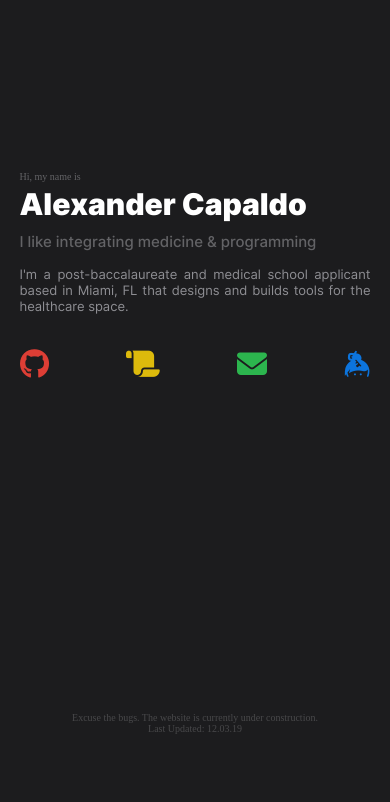
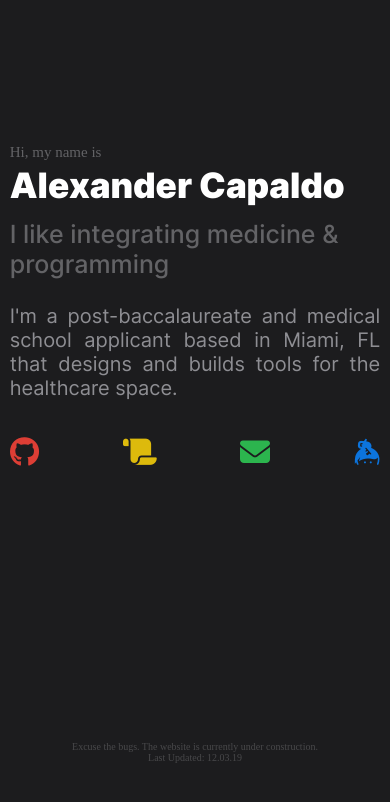
Before and after one commit to capaldo/capaldo.github.io, a Jekyll site: the page built from index.md, in a window 390 px wide. Shown: the top 802 px of the page. Built offline with Jekyll 4.4.1, drawn with Linux system fonts in a browser that asks for light colours; nearby versions of some CDN libraries; some web fonts are replaced.

Commit message:
increase mobile font

```diff
--- a/css/base.css
+++ b/css/base.css
@@ -199,7 +199,7 @@ body {
 }
 
 .homeText {
-    width: 70vw;
+    width: 50vw;
     margin: 0 auto;
 }
 
--- a/css/mobile.css
+++ b/css/mobile.css
@@ -6,7 +6,23 @@
   }
 
   .homeText {
-      width: 90vw;
+      width: 95vw;
+  }
+
+  p.intro {
+      font-size: 15px;
+  }
+
+  h1.name {
+      font-size: 35px;
+  }
+
+  p.motto {
+      font-size: 25px;
+  }
+
+  p.shortbio {
+      font-size: 20px;
   }
 
 }
```
